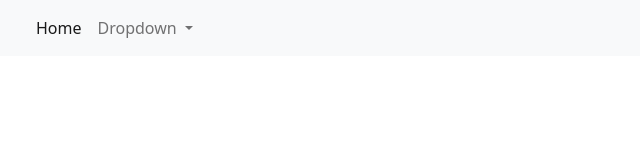
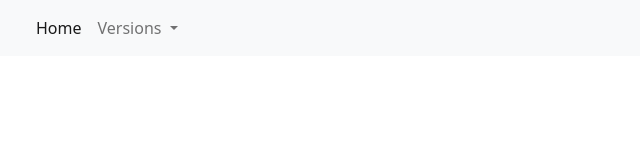
Before and after one commit to robertmoore40/fallout-checklists, a website: page index.html in a window 1280 px wide. Shown: the full height of the page, 0-640 px from the left. Drawn offline with nearby package versions, Linux system fonts and the light colour scheme.

```diff
--- a/index.html
+++ b/index.html
@@ -21,7 +21,7 @@
               </li>
               <li class="nav-item dropdown">
                 <a class="nav-link dropdown-toggle" href="#" id="navbarDropdown" role="button" data-bs-toggle="dropdown" aria-expanded="false">
-                  Dropdown
+                  Versions
                 </a>
                 <ul class="dropdown-menu" aria-labelledby="navbarDropdown">
                   <li><a class="dropdown-item" href="#">Fallout 3</a></li>
```
